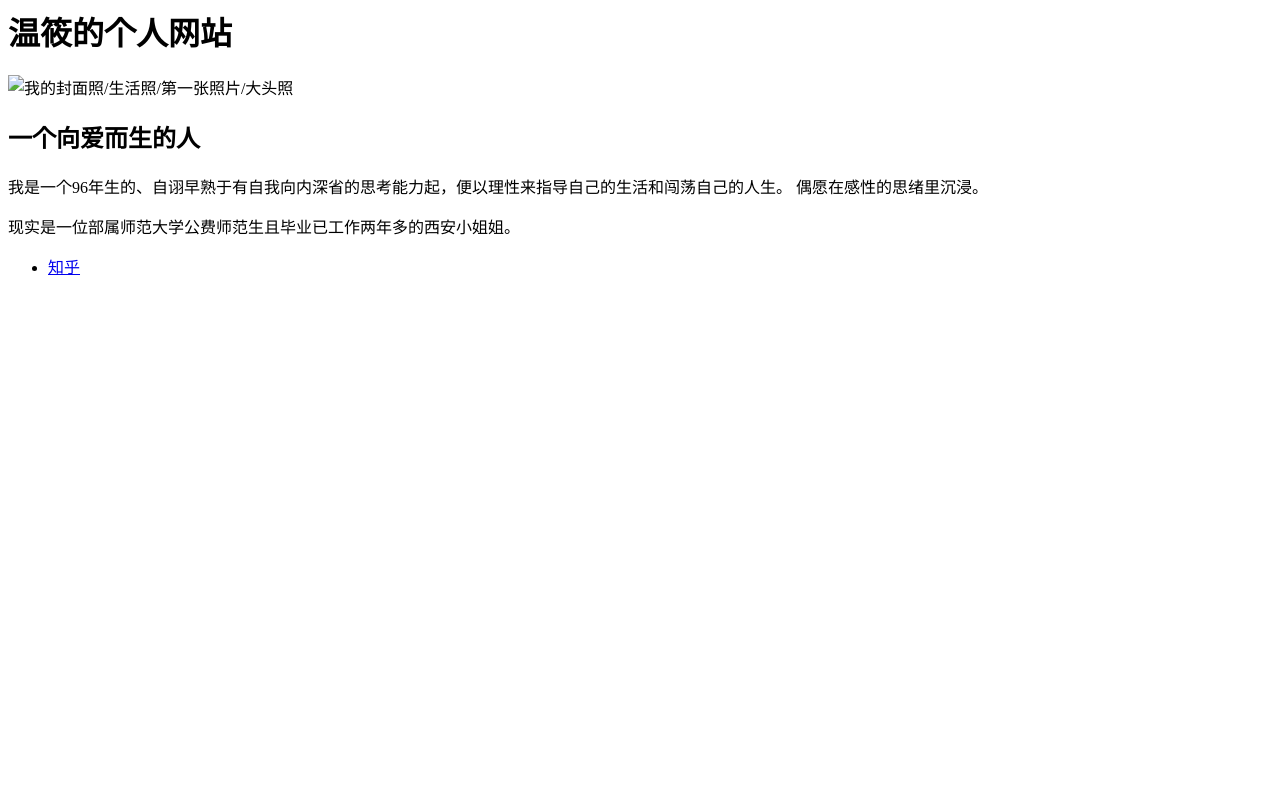
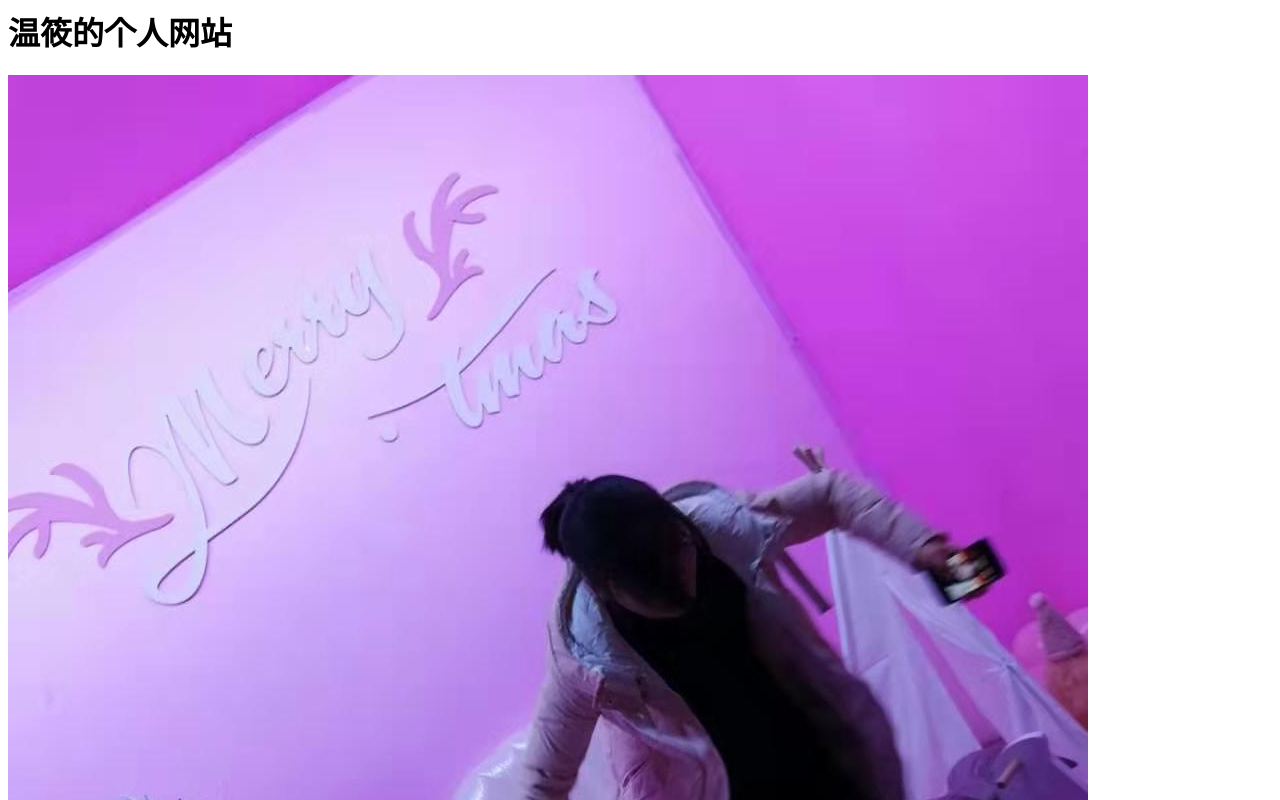
Before and after one commit to xiaoxiao-123/xiaoxiao-123.github.io, a plain HTML site: page index.html in a window 1280 px wide. Shown: the top 800 px of the page. Drawn offline with Linux system fonts and the light colour scheme.

Commit message:
Update index.html

```diff
--- a/index.html
+++ b/index.html
@@ -1,5 +1,5 @@
 <h1>温筱的个人网站</h1>
-<img src="photo01.jpg" alt="我的封面照/生活照/第一张照片/大头照">
+<img src="https://github.com/xiaoxiao-123/xiaoxiao-123.github.io/blob/master/images/photo01.jpg" alt="我的封面照/生活照/第一张照片/大头照">
 <h2>一个向爱而生的人</h2>
 <main>
   <p>我是一个96年生的、自诩早熟于有自我向内深省的思考能力起，便以理性来指导自己的生活和闯荡自己的人生。
```
